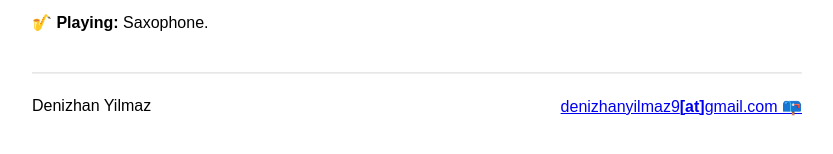
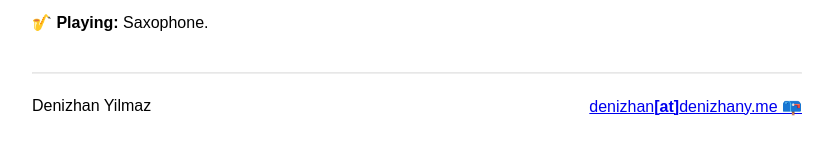
Before and after one commit to deenizhan/deenizhan.me, a Gatsby site: page /moi in a window 1280 px wide. Shown: the part 506-660 px from the top of the page, without its empty margins (223-1056 px from the left). Built offline with nearby package versions, Linux system fonts and the light colour scheme; Gatsby itself is replaced by a stand-in of ours.

Commit message:
ready-to-go

```diff
--- a/src/components/layout/footer/footer.js
+++ b/src/components/layout/footer/footer.js
@@ -10,9 +10,9 @@ const Footer = () => {
       <div className={footer}>
         <span className={footerTitle}>Denizhan Yilmaz</span>
         <span className={footerTitle}>
-          <a href="mailto: denizhanyilmaz9@gmail.com">
-            denizhanyilmaz9<span style={{ fontWeight: 800 }}>[at]</span>
-            gmail.com 📪
+          <a href="mailto: denizhan@denizhany.me">
+            denizhan<span style={{ fontWeight: 800 }}>[at]</span>
+            denizhany.me 📪
           </a>
         </span>
       </div>
```
